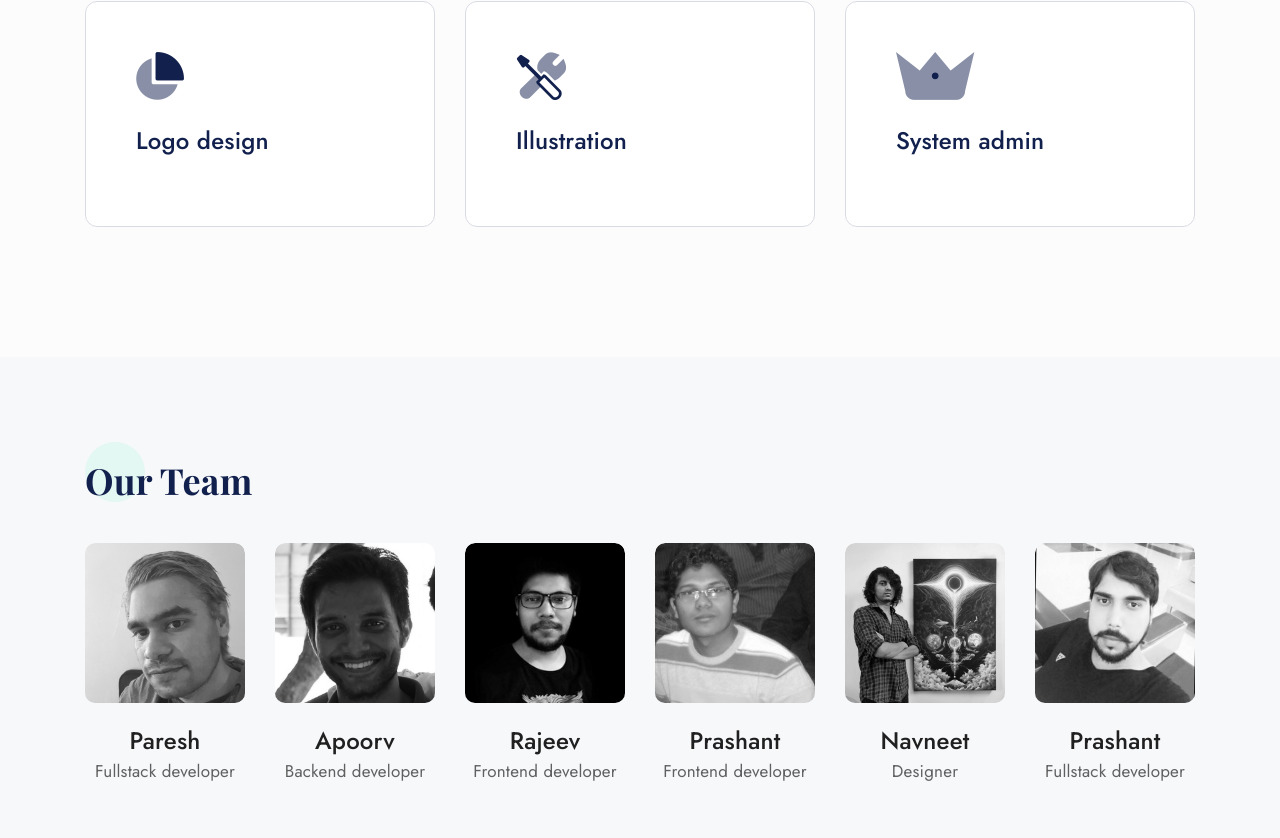
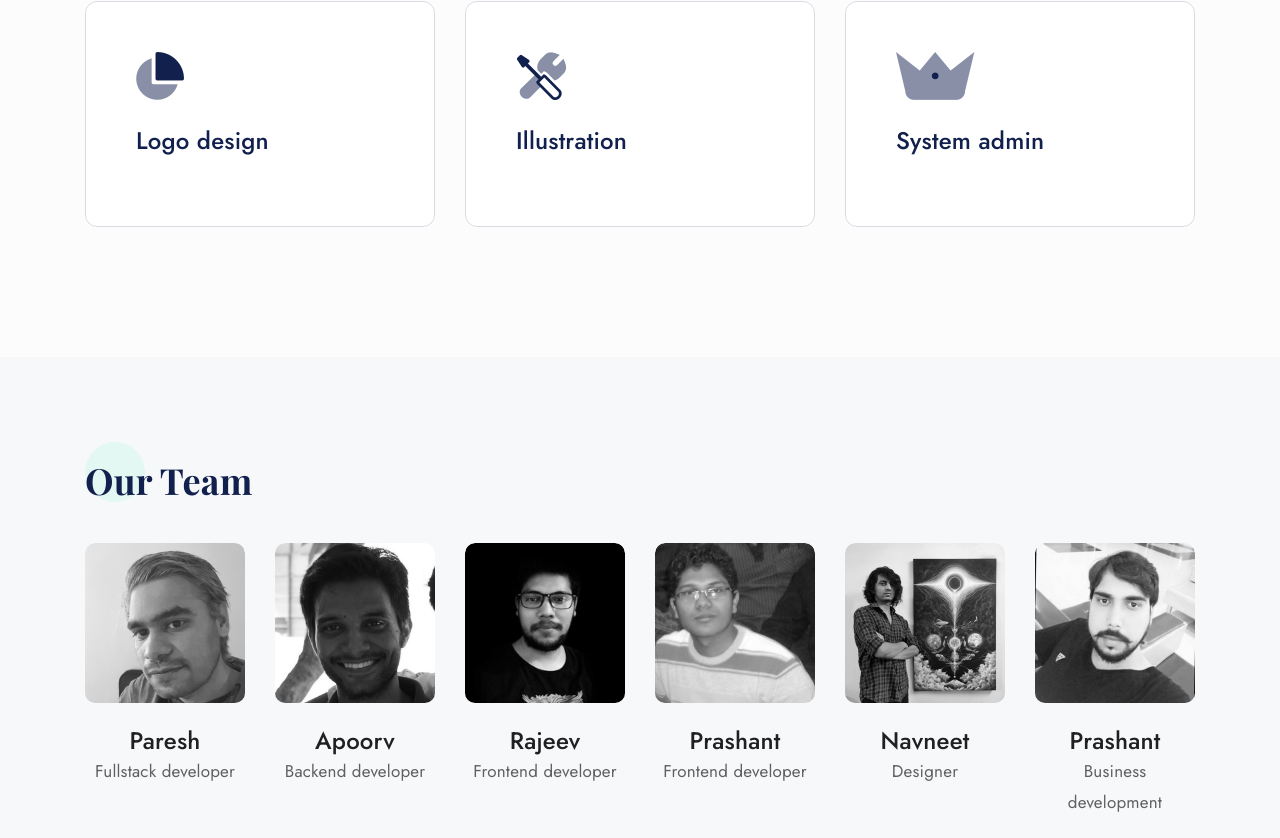
Before and after one commit to Rsk078/echoleon, a plain HTML site: page index.html in a window 1280 px wide. Shown: the part 1959-2797 px from the top of the page. Drawn offline with nearby package versions, Linux system fonts and the light colour scheme; files whose address does not match are found by name.

Commit message:
initial commit

```diff
--- a/index.html
+++ b/index.html
@@ -81,7 +81,7 @@
                             <li> <a class="nav-link" href="#home">Home</a> </li>
                             <li> <a class="nav-link" href="#about">About</a> </li>
                             <li> <a class="nav-link" href="#services">Services</a> </li>
-                            <li> <a class="nav-link" href="#portfolio">Works</a> </li>
+                            <!-- <li> <a class="nav-link" href="#portfolio">Works</a> </li> -->
                             <!-- <li> <a class="nav-link" href="#blog">Blog</a> </li> -->
                             <!-- <li> <a class="nav-link" href="#contact">Contact</a> </li> -->
                         </ul>
@@ -554,7 +554,7 @@
                                     </ul>
                                 </div>
                                 <h4 class="dtr-mb-0">Prashant</h4>
-                                <p>Fullstack developer</p>
+                                <p>Business development</p>
                             </div>
                         </div>
                         <!-- member 1 ends -->
```
